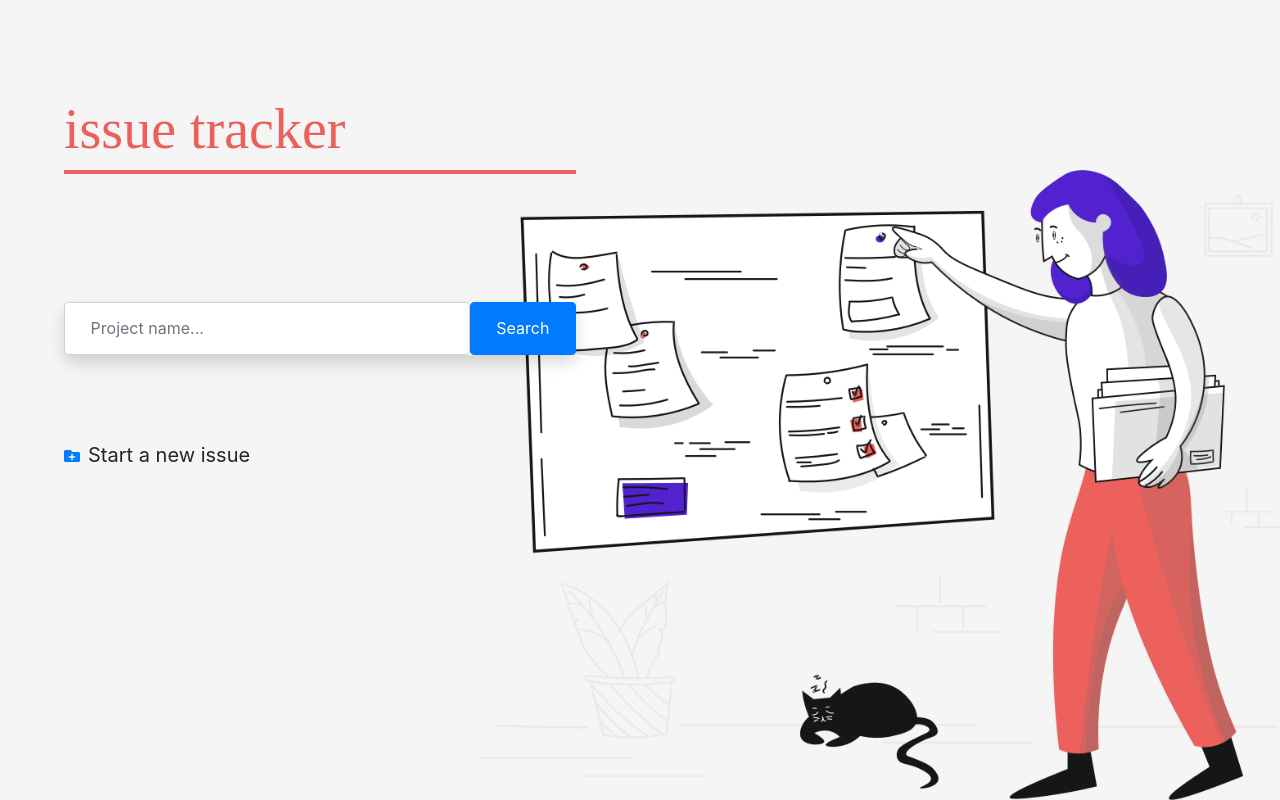
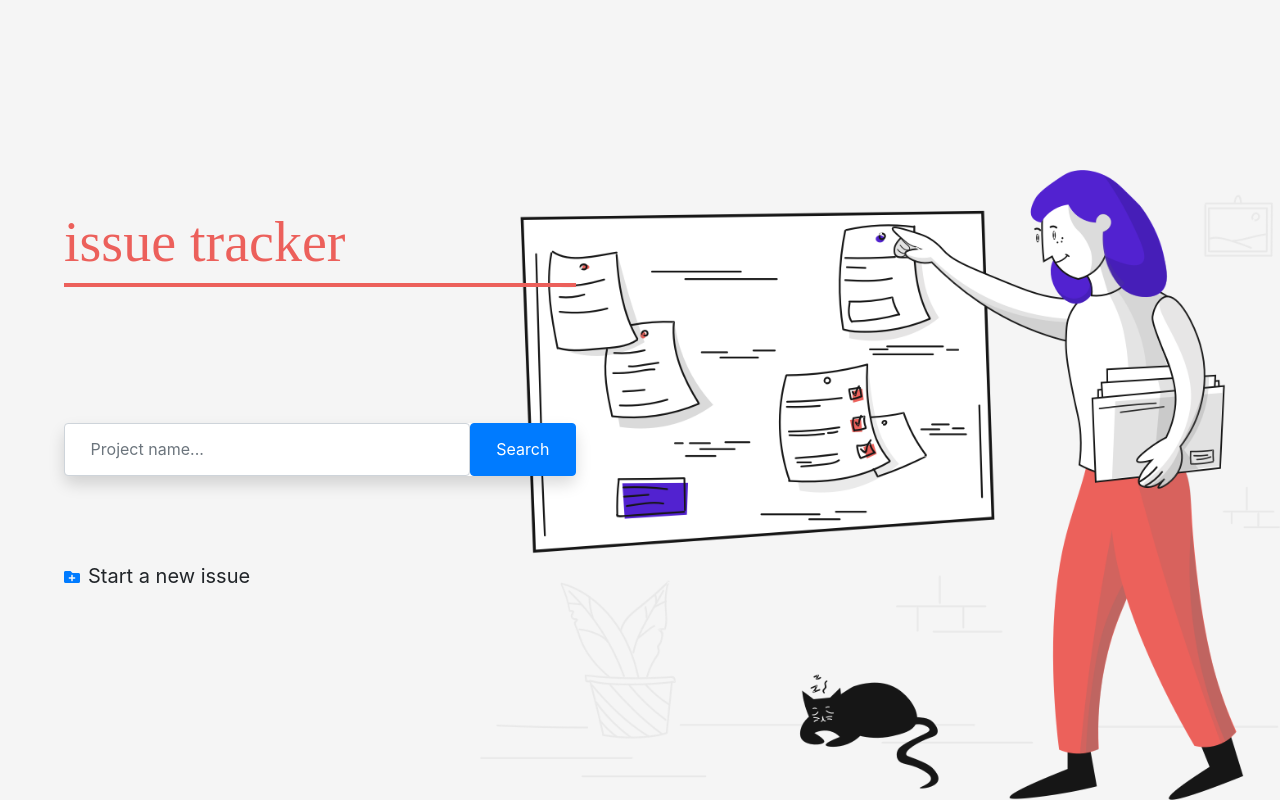
Before and after one commit to torranicles/project-issuetracker, a React (Create React App) app: page / in a window 1280 px wide. Built offline with nearby package versions, Linux system fonts and the light colour scheme; a web font is replaced by a local one.

Commit message:
Fix layout on lower screens

```diff
--- a/src/Home.module.css
+++ b/src/Home.module.css
@@ -1,5 +1,5 @@
 .bg {
-    height: 100vh;
+    min-height: 100vh;
     width: 100vw;
     margin: 0;
     background-image: url('./img/plan.png');
@@ -9,11 +9,12 @@
     background-size: 100vh;
     background-color: #f5f5f5;
     display: flex;
+    align-items: center;
 }
 
 .head {
     display: inline-block;
-    margin: 15% 0 0 10%;
+    margin-left: 10%;
     font-size: 3.5rem;
     font-family: 'Cantata One', serif;
     color: rgb(236, 96, 91);
@@ -93,13 +94,12 @@
 
 @media only screen and (max-width: 1024px) {
     .head {
-        margin: 35% 0 15% 10%;
+        margin: 0 0 15% 10%;
         font-size: 2.75rem;
     }
 
     .formContainer {
         width: 90%;
-        margin-bottom: 20%;
     }
 
     .newIssue {
```
Also changed, not shown: src/components/Home.js (+5 -5 lines), 6 other files (tests, documents, lock files or other folders).
